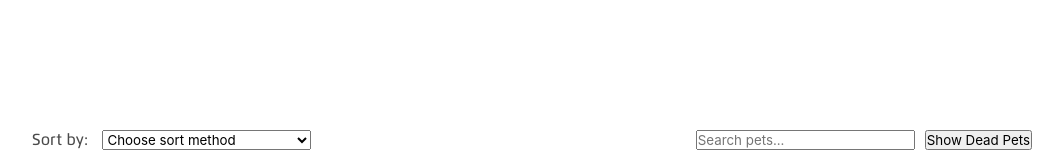
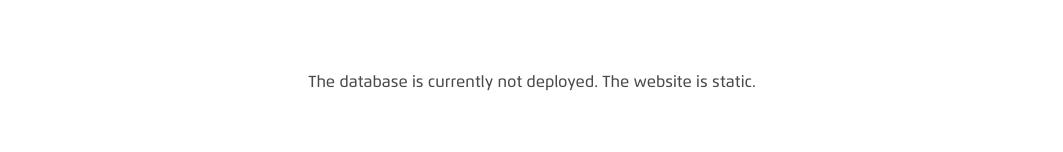
Before and after one commit to jbadge/TamagotchiFrontEnd, a React (Vite) app: page / in a window 1280 px wide. Shown: the part 182-334 px from the top of the page, without its empty margins (108-1171 px from the left). Built offline with nearby package versions, Linux system fonts and the light colour scheme; no server answers.

Commit message:
Added message stating static site

```diff
--- a/src/App.tsx
+++ b/src/App.tsx
@@ -15,6 +15,9 @@
             <span className="h">h</span>i
           </div>
         </header>
+        <span className="static-message">
+          The database is currently not deployed. The website is static.
+        </span>
         <main>
           <Routes>
             <Route path="/" element={<PetListHome />} />
--- a/src/index.scss
+++ b/src/index.scss
@@ -545,6 +545,9 @@
   }
 }
 
+.static-message {
+  text-align: center;
+}
 @media screen and (max-width: 815px) {
   .app {
     header {
```
